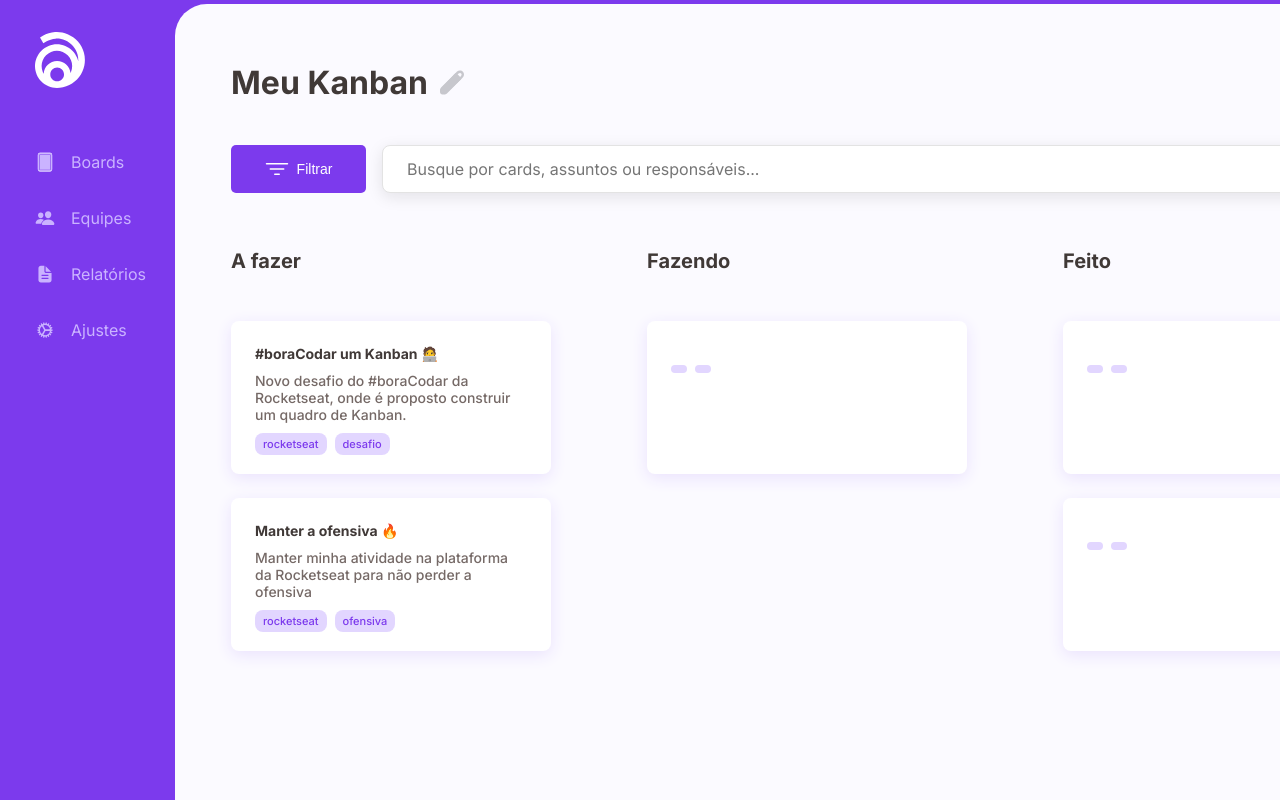
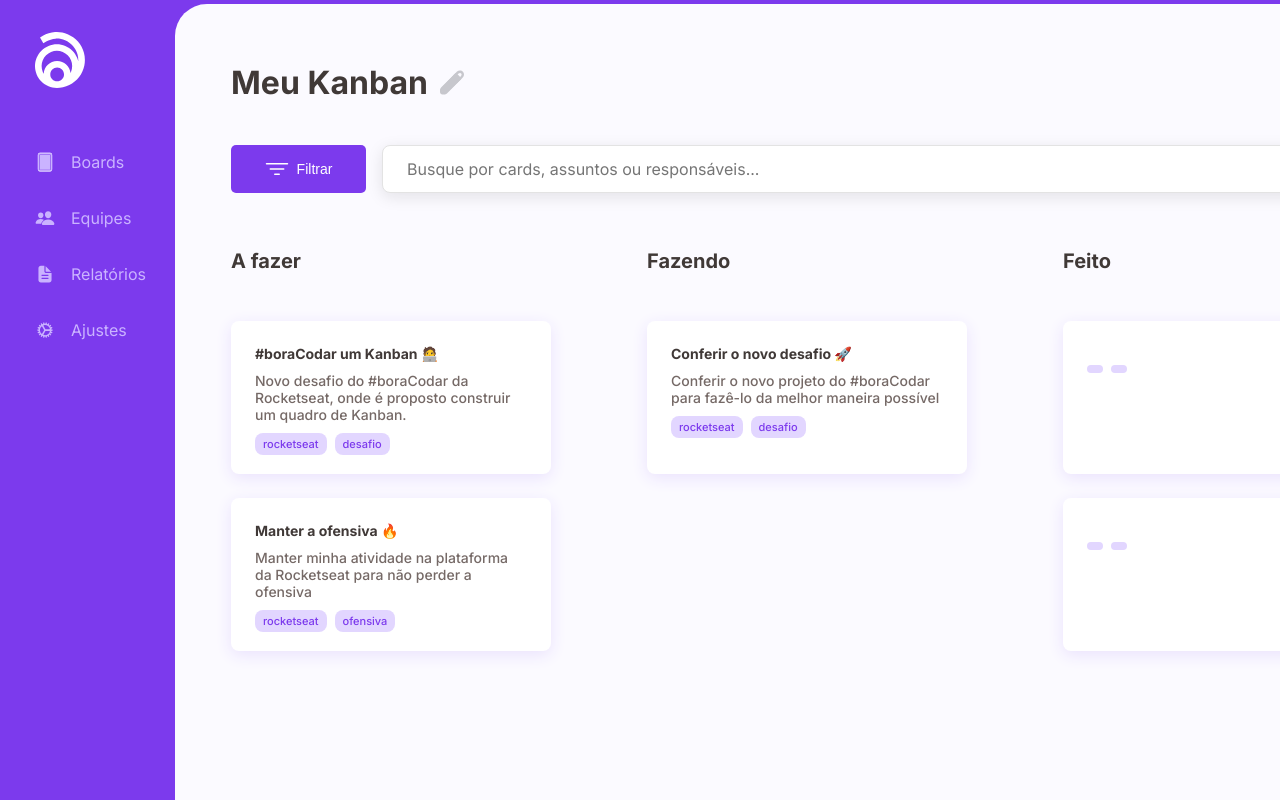
Before and after one commit to Guilherme-RNovaes/meu-kanban, a React (Create React App) app: page / in a window 1280 px wide. Shown: the top 800 px of the page. Built offline with nearby package versions, Linux system fonts and the light colour scheme.

Commit message:
finalizando o board Feito

```diff
--- a/src/components/Board/index.jsx
+++ b/src/components/Board/index.jsx
@@ -41,10 +41,10 @@ function Board() {
               title='Fazendo'
             />
             <Card
-              title=''
-              text=''
-              hashtag1=''
-              hashtag2=''
+              title='Conferir o novo desafio 🚀'
+              text='Conferir o novo projeto do #boraCodar para fazê-lo da melhor maneira possível'
+              hashtag1='rocketseat'
+              hashtag2='desafio'
             />
           </div>
           <div className='cards'>
```
